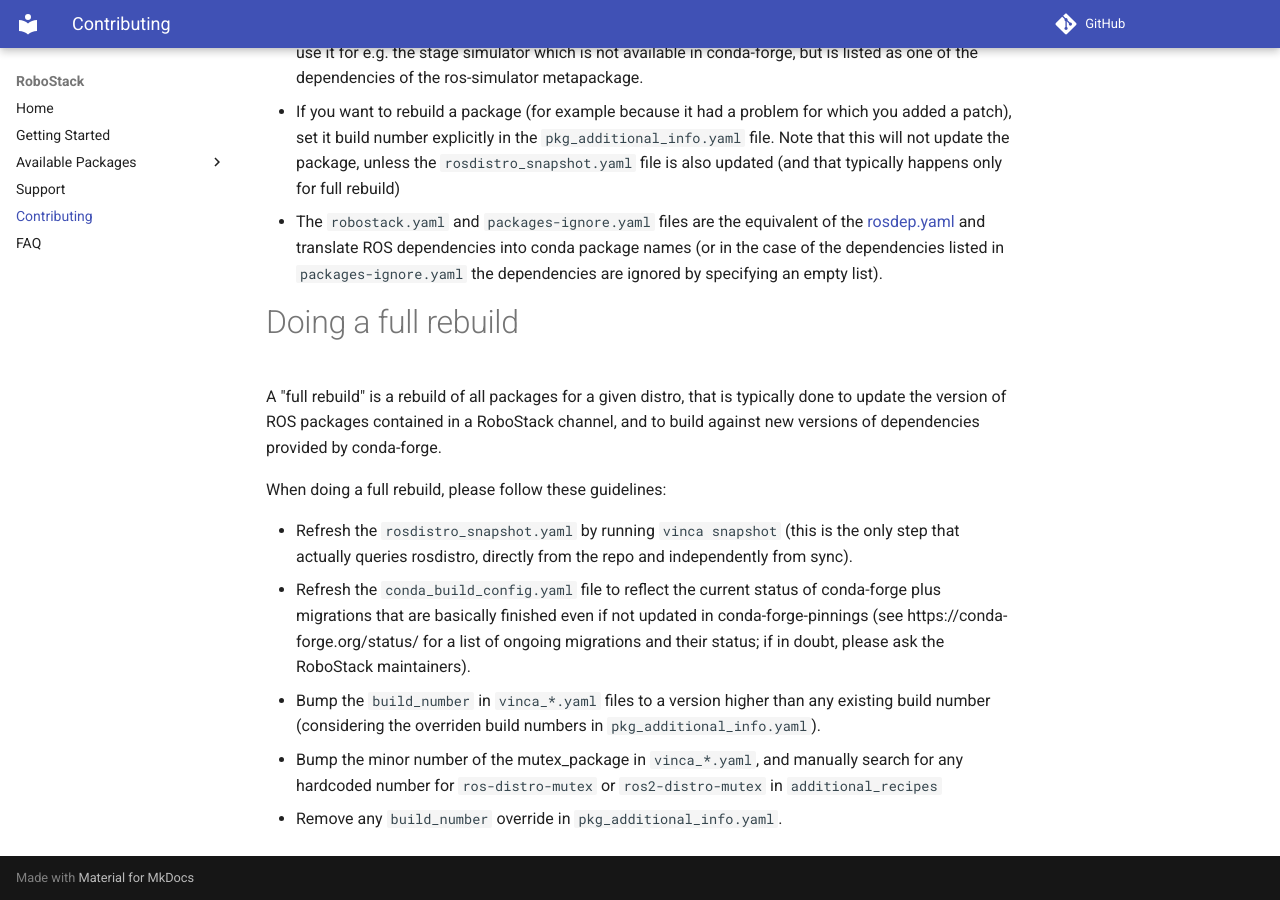
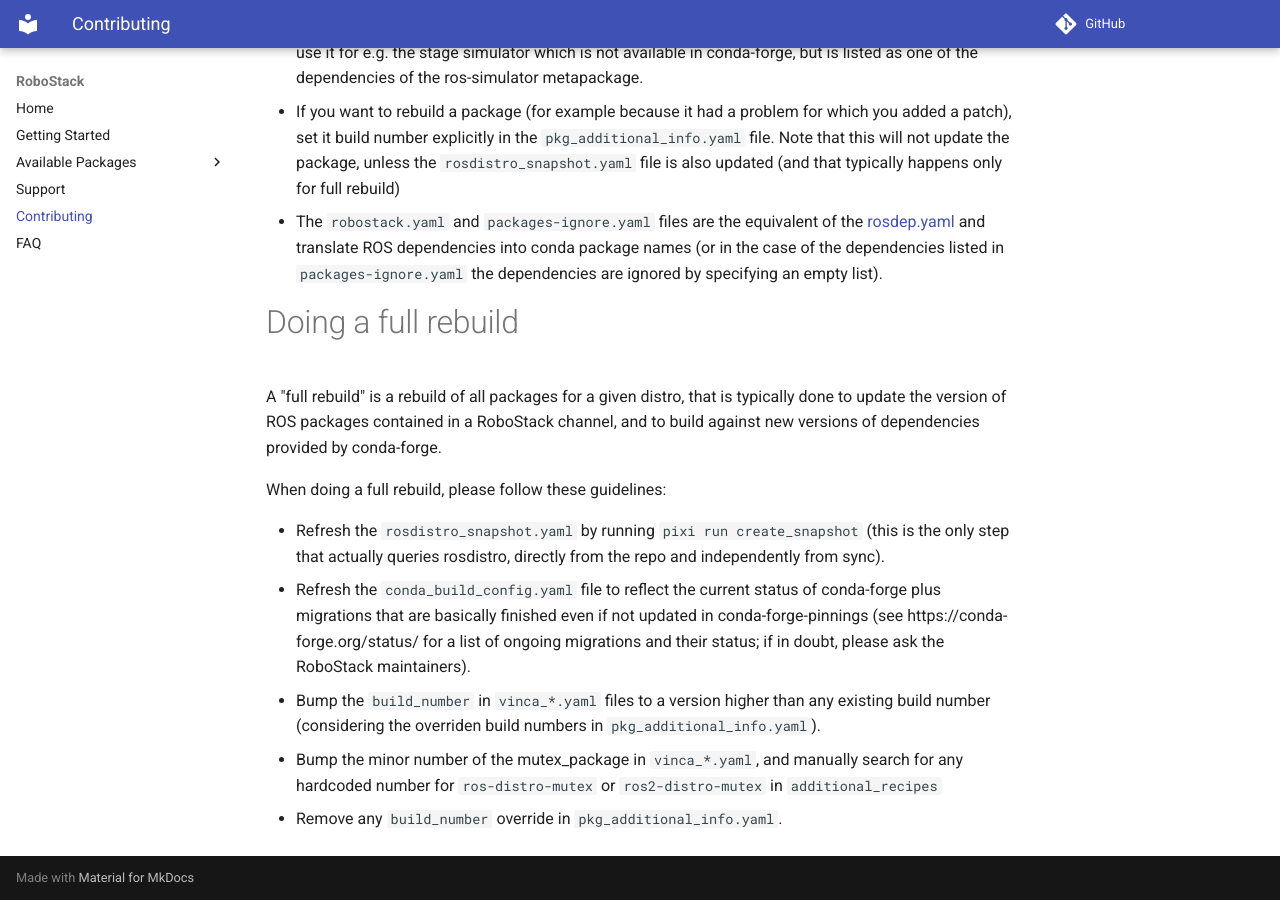
Before and after one commit to RoboStack/robostack.github.io, an MkDocs documentation site: the page built from docs/Contributing.md, in a window 1280 px wide and 900 px high, scrolled down 2553 px. Built offline with MkDocs 1.6.1 and Material for MkDocs 9.7.7, drawn with Linux system fonts in a browser that asks for light colours; comment, search, counter and statistics services are not loaded.

Commit message:
fix: update command to refresh snapshot

```diff
--- a/docs/Contributing.md
+++ b/docs/Contributing.md
@@ -82,7 +82,7 @@ A "full rebuild" is a rebuild of all packages for a given distro, that is typica
 
 When doing a full rebuild, please follow these guidelines:
 
-- Refresh the `rosdistro_snapshot.yaml` by running `vinca snapshot` (this is the only step that actually queries rosdistro, directly from the repo and independently from sync).
+- Refresh the `rosdistro_snapshot.yaml` by running `pixi run create_snapshot` (this is the only step that actually queries rosdistro, directly from the repo and independently from sync).
 - Refresh the `conda_build_config.yaml` file to reflect the current status of conda-forge plus migrations that are basically finished even if not updated in conda-forge-pinnings (see https://conda-forge.org/status/ for a list of ongoing migrations and their status; if in doubt, please ask the RoboStack maintainers).
 - Bump the `build_number` in `vinca_*.yaml` files to a version higher than any existing build number (considering the overriden build numbers in `pkg_additional_info.yaml`).
 - Bump the minor number of the mutex_package in `vinca_*.yaml`, and manually search for any hardcoded number for `ros-distro-mutex` or `ros2-distro-mutex` in `additional_recipes`
```
